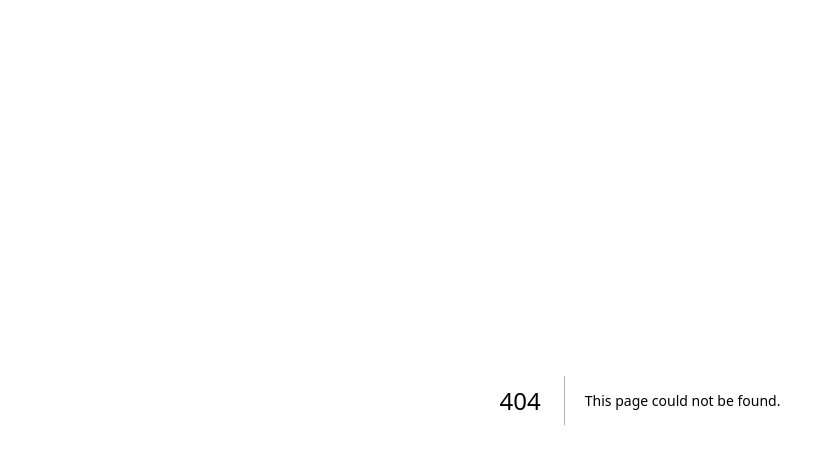
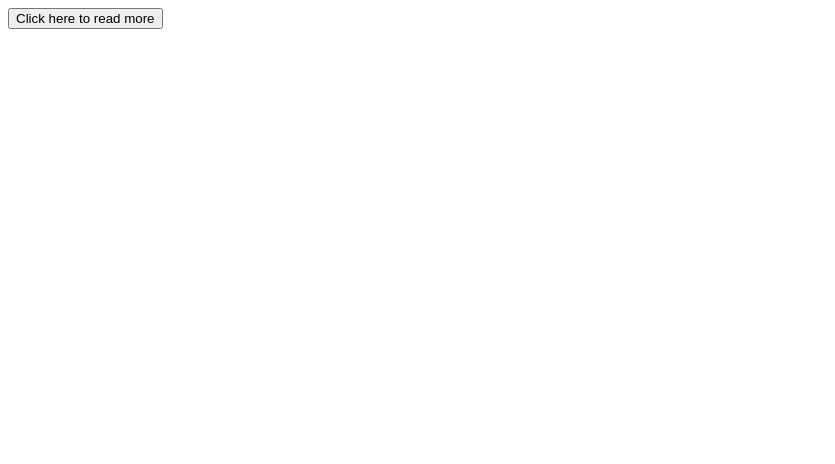
Before and after one commit to jhm164/nextjs, a Next.js app: page /link-nav/navigation in a window 1280 px wide. Before the commit this address had no page. Shown: the top 464 px of the page, without its empty margins (0-835 px from the left). Built offline with nearby package versions, Linux system fonts and the light colour scheme.

Commit message:
link and navigation

```diff
--- /dev/null
+++ b/src/app/link-nav/navigation/page.tsx
@@ -0,0 +1,12 @@
+"use client"
+import { useRouter } from 'next/navigation'
+
+export default function ReadMore() {
+  const router = useRouter()
+
+  return (
+    <button onClick={() => router.push('/about')}>
+      Click here to read more
+    </button>
+  )
+}
```
Also changed, not shown: src/app/link-nav/link/page.tsx (added, +7 -0 lines), 1 other file (tests, documents, lock files or other folders).
